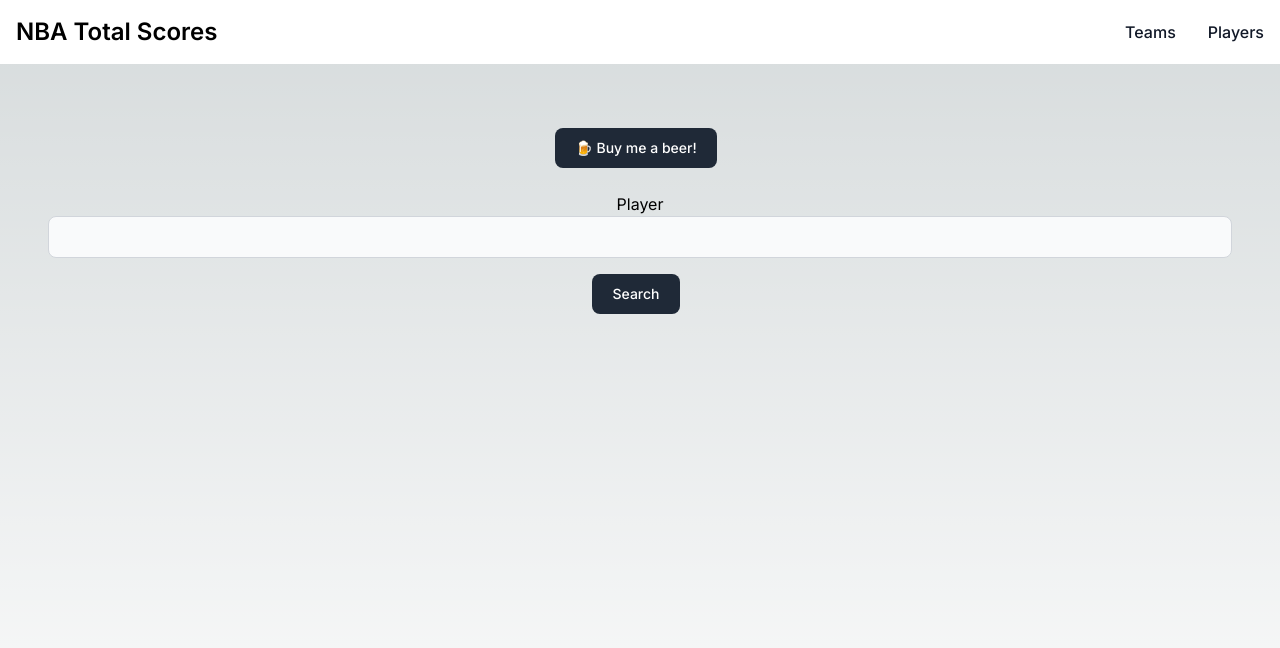
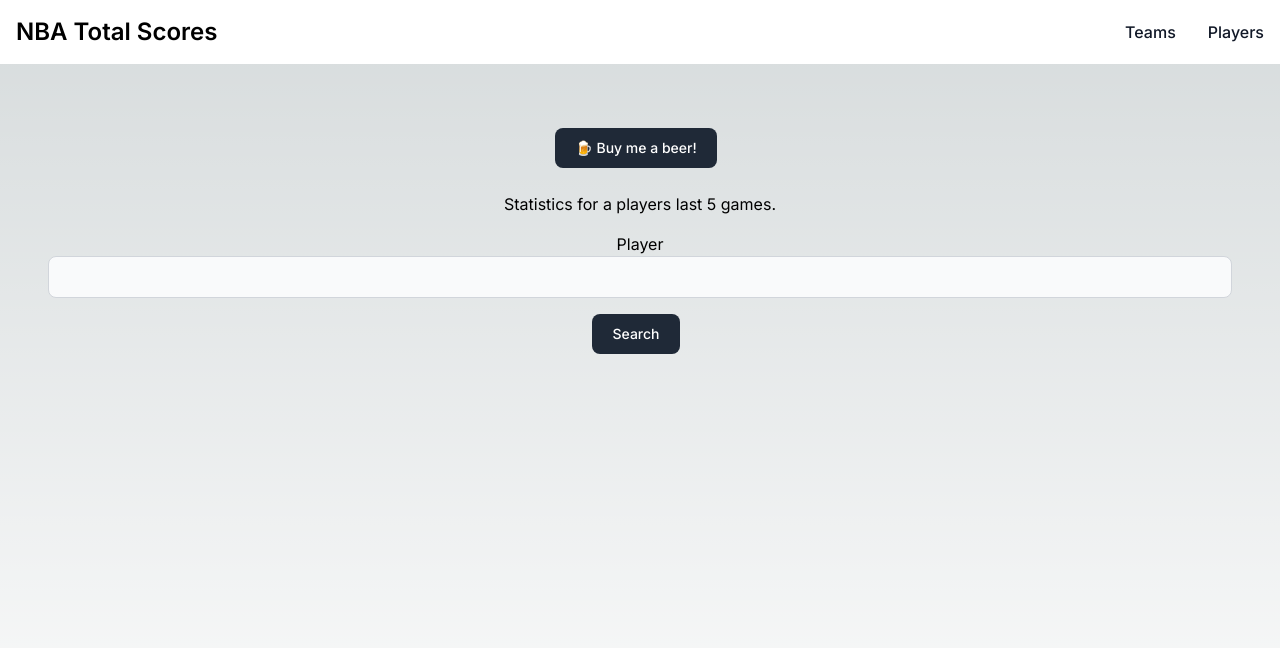
Before and after one commit to rafael-leal-mccormack/nba-total-scores-app, a Next.js app: page /players in a window 1280 px wide. Shown: the top 648 px of the page. Built offline with nearby package versions, Linux system fonts and the light colour scheme.

Commit message:
add description for player search

```diff
--- a/src/app/players/page.tsx
+++ b/src/app/players/page.tsx
@@ -50,6 +50,7 @@
       ) : (
         ""
       )}
+      <p className="mb-4">Statistics for a players last 5 games.</p>
       <label>Player</label>
       <input
         ref={playerInput}
```
